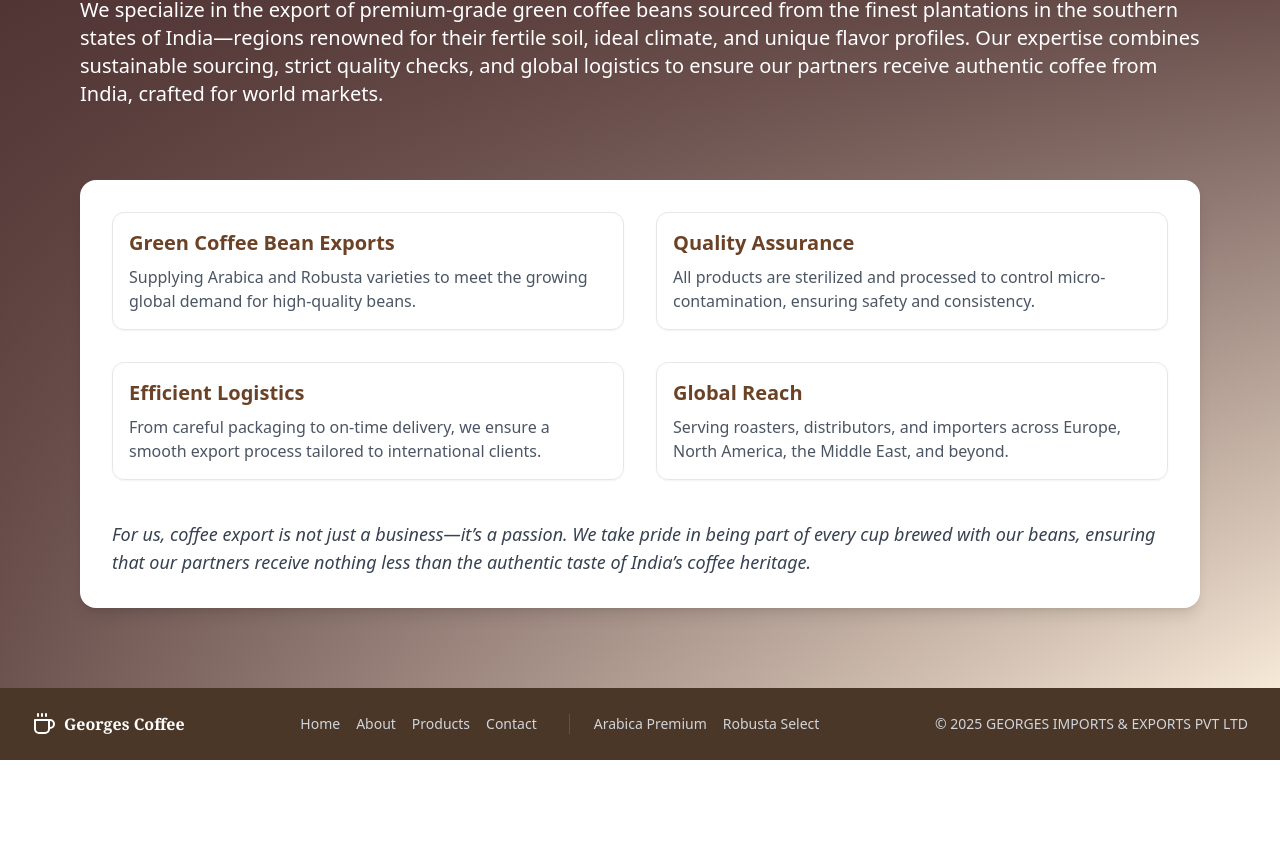
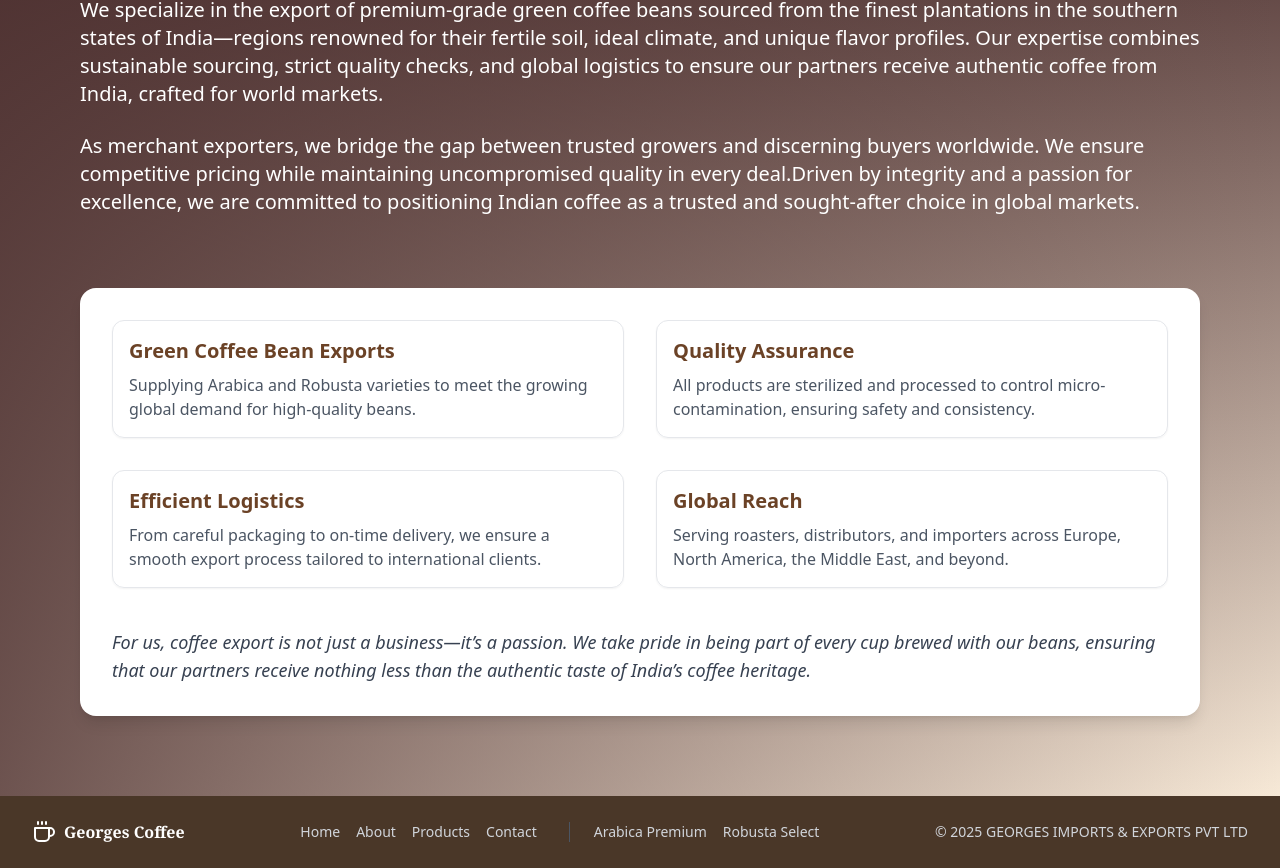
Before and after one commit to Anudepp/Cabinet-of-Coffee-Affairs, a React (Vite) app: page / in a window 1280 px wide. Shown: the part 948-1816 px from the top of the page. Before the commit the page ends 1708 px from the top, so only its background shows below. Built offline with nearby package versions, Linux system fonts and the light colour scheme.

Commit message:
Additional paragraph in hero component

```diff
--- a/src/components/Hero.tsx
+++ b/src/components/Hero.tsx
@@ -109,6 +109,9 @@ export default function Hero() {
               our partners receive authentic coffee from India, crafted for
               world markets.
             </p>
+            <p className="text-lg md:text-xl leading-relaxed mb-6">
+              As merchant exporters, we bridge the gap between trusted growers and discerning buyers worldwide. We ensure competitive pricing while maintaining uncompromised quality in every deal.Driven by integrity and a passion for excellence, we are committed to positioning Indian coffee as a trusted and sought-after choice in global markets.
+            </p>
           </div>
 
           {/* Card Layout */}
```
